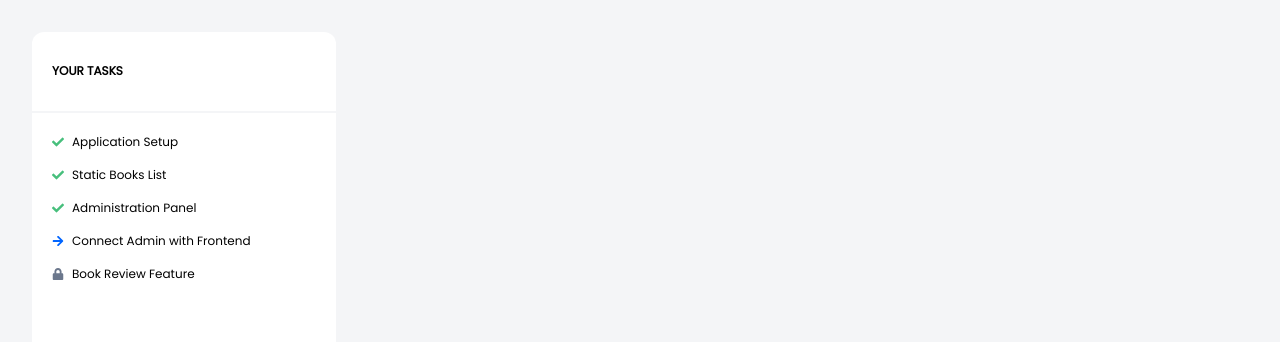
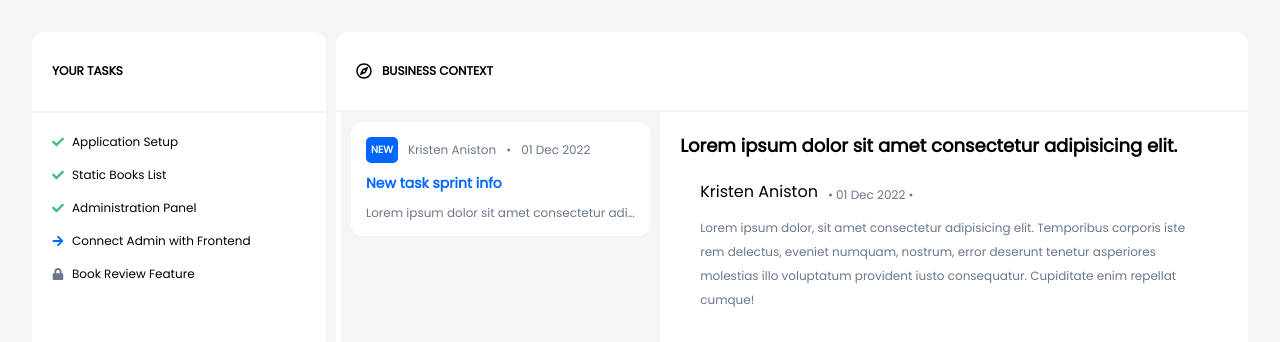
Before and after one commit to hubukala/junior-front-end-developer-1665987336, a React (Create React App) app: page / in a window 1280 px wide. Shown: the top 342 px of the page. Built offline with nearby package versions, Linux system fonts and the light colour scheme.

Commit message:
added business context component

```diff
--- a/src/App.js
+++ b/src/App.js
@@ -1,10 +1,12 @@
 import './App.css';
 import TaskList from './components/TaskList';
+import BusinessContext from './components/BusinessContext';
 
 function App() {
   return (
     <div className='App'>
       <TaskList />
+      <BusinessContext />
     </div>
   );
 }
--- /dev/null
+++ b/src/components/BusinessContext.js
@@ -0,0 +1,39 @@
+import '../styles/BusinessContext.css'
+import Tile from './Tile';
+import { FaRegCompass } from 'react-icons/fa'
+
+function BusinessContext() {
+    return (
+        <div className='BusinessContextContainer'>
+            <div className='BusinessContextNav'>
+                <FaRegCompass className='CompassIcon'/>
+                <h1 className='BusinessContextTitle'>BUSINESS CONTEXT</h1>
+            </div>
+            <div className='ContentContainer'>
+                <div className='TilesBox'>
+                    <Tile
+                        author={"Kristen Aniston"}
+                        created_at={"01 Dec 2022"}
+                    />
+                </div>
+                <div className='MessageBox'>
+                    <h1 className='MessageBoxTitle'>Lorem ipsum dolor sit amet consectetur adipisicing elit.</h1>
+                    <div className='MessageBoxContent'>
+                        <div className='MessageInfo'>
+                            <span className='MessageAuthor'>Kristen Aniston</span>
+                            <span className='MessageInfoDetails'>• 01 Dec 2022 •</span>
+                        </div>
+                        <p className='MessageBoxParagraph'>
+                            Lorem ipsum dolor, sit amet consectetur adipisicing elit.
+                            Temporibus corporis iste rem delectus, eveniet numquam, nostrum,
+                            error deserunt tenetur asperiores molestias illo voluptatum provident iusto consequatur.
+                            Cupiditate enim repellat cumque!
+                        </p>
+                    </div>
+                </div>
+            </div>
+        </div>
+    )
+}
+
+export default BusinessContext;
```
